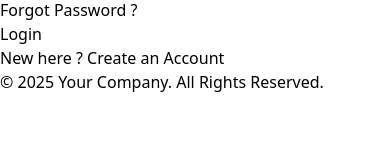
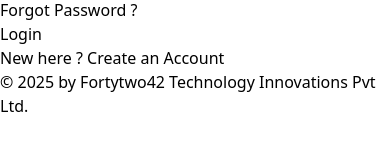
Before and after one commit to AtulPatankar5/Vite-Tailwind, a React (Vite) app: page / in a window 390 px wide. Shown: the part 177-328 px from the top of the page. Built offline with nearby package versions, Linux system fonts and the light colour scheme.

Commit message:
responsivensss

```diff
--- a/index.html
+++ b/index.html
@@ -1,13 +1,18 @@
 <!doctype html>
 <html lang="en">
+
 <head>
   <meta charset="UTF-8" />
   <link rel="icon" type="image/svg+xml" href="/src/assets/iamfavicon.ico" />
   <meta name="viewport" content="width=device-width, initial-scale=1.0" />
+  <link href="https://fonts.googleapis.com/css2?family=Roboto:wght@400&display=swap" rel="stylesheet">
+
   <title>Login Demo</title>
 </head>
+
 <body>
   <div id="root"></div>
   <script type="module" src="/src/main.jsx"></script>
 </body>
+
 </html>
--- a/src/App.jsx
+++ b/src/App.jsx
@@ -11,7 +11,7 @@ function App() {
       <Image src="../src/assets/ICICI-Bank.png" alt="logo" />
 
       {/* Main content area */}
-      <div className="flex-grow flex justify-center items-center">
+      <div className="flex-grow flex justify-center items-center bg-blue-300">
         <Routes>
           <Route path="/" element={<Login />} />
           <Route path="/Register" element={<Register />} />
--- a/src/Components/Footer.jsx
+++ b/src/Components/Footer.jsx
@@ -1,12 +1,11 @@
-// src/Components/Footer.js
 export default function Footer() {
     return (
-        <footer className="bg-gradient-to-r from-orange-400 via-orange-500 to-orange-600 text-white py-2 mt-1">
-            <div className="container mx-auto px-6 md:px-12">
-                <div className="text-right text-white font-semibold">
-                    <p>&copy; {new Date().getFullYear()} Your Company. All Rights Reserved.</p>
-                </div>
-            </div>
-        </footer>
+      <footer className="footer">
+        <div className="container mx-auto font-roboto">
+          <div className="text-right"  >
+            <p>&copy; {new Date().getFullYear()} by Fortytwo42 Technology Innovations Pvt Ltd.</p>
+          </div>
+        </div>
+      </footer>
     );
-}
+  }
--- a/src/Components/Login.jsx
+++ b/src/Components/Login.jsx
@@ -2,9 +2,8 @@ import { Link } from 'react-router-dom';
 
 export default function Login() {
   return (
-
-    <div className="flex justify-center items-center  bg-cover">
-      <div className="border h-auto md:h-96 rounded-3xl p-8 shadow-lg backdrop-filter backdrop-blur-sm bg-opacity-30 relative w-full sm:max-w-md md:max-w-lg lg:max-w-2xl xl:max-w-3xl">
+    <div className="flex justify-center items-center bg-cover ">
+      <div className="border h-auto md:h-96 rounded-3xl p-8 shadow-lg backdrop-filter backdrop-blur-sm bg-opacity-30 relative w-full sm:max-w-lg md:max-w-xl lg:max-w-2xl xl:max-w-3xl">
         <form>
           <h1 className="text-4xl text-black font-bold text-center mb-6">Login</h1>
 
@@ -12,7 +11,7 @@ export default function Login() {
           <div className="relative my-4">
             <input
               type="email"
-              className="block w-full sm:w-72 py-2.3 px-0 text-sm text-black bg-transparent border-0 border-b-2 border-gray-300 appearance-none focus:outline-none focus:ring-0 focus:text-black focus:border-orange-600 peer"
+              className="block w-full sm:w-96 md:w-96 lg:w-96 xl:w-96 py-2.3 px-0 text-sm text-black bg-transparent border-0 border-b-2 border-gray-300 appearance-none focus:outline-none focus:ring-0 focus:text-black focus:border-orange-600 peer"
               placeholder=""
             />
             <label
@@ -27,7 +26,7 @@ export default function Login() {
           <div className="relative my-8">
             <input
               type="password"
-              className="block w-full sm:w-72 py-2.3 px-0 text-sm text-black bg-transparent border-0 border-b-2 border-gray-300 appearance-none focus:outline-none focus:ring-0 focus:text-black focus:border-orange-600 peer"
+              className="block w-full sm:w-96 md:w-96 lg:w-96 xl:w-96 py-2.3 px-0 text-sm text-black bg-transparent border-0 border-b-2 border-gray-300 appearance-none focus:outline-none focus:ring-0 focus:text-black focus:border-orange-600 peer"
               placeholder=""
             />
             <label
@@ -61,7 +60,6 @@ export default function Login() {
           </div>
         </form>
       </div>
-
     </div>
   );
 }
--- a/src/Components/Register.jsx
+++ b/src/Components/Register.jsx
@@ -2,8 +2,8 @@ import { Link } from 'react-router-dom';
 
 export default function Register() {
     return (
-        <div className="flex justify-center items-center  bg-cover">
-            <div className="border h-auto md:h-96 rounded-3xl p-8 shadow-lg backdrop-filter backdrop-blur-sm bg-opacity-30 relative w-full sm:max-w-md md:max-w-lg lg:max-w-2xl xl:max-w-3xl">
+        <div className="flex justify-center items-center bg-cover  font-roboto">
+            <div className="border h-auto md:h-96 rounded-3xl p-8 shadow-lg backdrop-filter backdrop-blur-sm bg-opacity-30 relative w-full sm:max-w-lg md:max-w-xl lg:max-w-2xl xl:max-w-3xl">
                 <form>
                     <h1 className="text-4xl text-black font-bold text-center mb-6">Register</h1>
 
@@ -11,7 +11,7 @@ export default function Register() {
                     <div className="relative my-8">
                         <input
                             type="text"
-                            className="block w-full sm:w-72 py-2.3 px-0 text-sm text-black bg-transparent border-0 border-b-2 border-gray-300 appearance-none focus:outline-none focus:ring-0 focus:text-black focus:border-orange-600 peer"
+                            className="block w-full sm:w-96 md:w-96 lg:w-96 xl:w-96 py-2.3 px-0 text-sm text-black bg-transparent border-0 border-b-2 border-gray-300 appearance-none focus:outline-none focus:ring-0 focus:text-black focus:border-orange-600 peer"
                             placeholder=""
                         />
                         <label
@@ -26,7 +26,7 @@ export default function Register() {
                     <div className="relative my-8">
                         <input
                             type="email"
-                            className="block w-full sm:w-72 py-2.3 px-0 text-sm text-black bg-transparent border-0 border-b-2 border-gray-300 appearance-none focus:outline-none focus:ring-0 focus:text-black focus:border-orange-600 peer"
+                            className="block w-full sm:w-96 md:w-96 lg:w-96 xl:w-96 py-2.3 px-0 text-sm text-black bg-transparent border-0 border-b-2 border-gray-300 appearance-none focus:outline-none focus:ring-0 focus:text-black focus:border-orange-600 peer"
                             placeholder=""
                         />
                         <label
@@ -41,7 +41,7 @@ export default function Register() {
                     <div className="relative my-8">
                         <input
                             type="password"
-                            className="block w-full sm:w-72 py-2.3 px-0 text-sm text-black bg-transparent border-0 border-b-2 border-gray-300 appearance-none focus:outline-none focus:ring-0 focus:text-black focus:border-orange-600 peer"
+                            className="block w-full sm:w-96 md:w-96 lg:w-96 xl:w-96 py-2.3 px-0 text-sm text-black bg-transparent border-0 border-b-2 border-gray-300 appearance-none focus:outline-none focus:ring-0 focus:text-black focus:border-orange-600 peer"
                             placeholder=""
                         />
                         <label
--- a/src/index.css
+++ b/src/index.css
@@ -1,3 +1,19 @@
 @tailwind base;
 @tailwind components;
 @tailwind utilities;
+
+@layer base {
+    :root {
+        --color-primary: white;
+        --color-text: black;
+        --color-text-base-secondary: orange;
+        --padding-y: 2px
+    }
+}
+
+.footer {
+    --color-primary: linear-gradient(to right, #FF7E5F, #feb47b);
+    --color-text: white;
+    --padding-y: 2px;
+
+}
```
Lines whose indentation alone changed are shown as unchanged.
